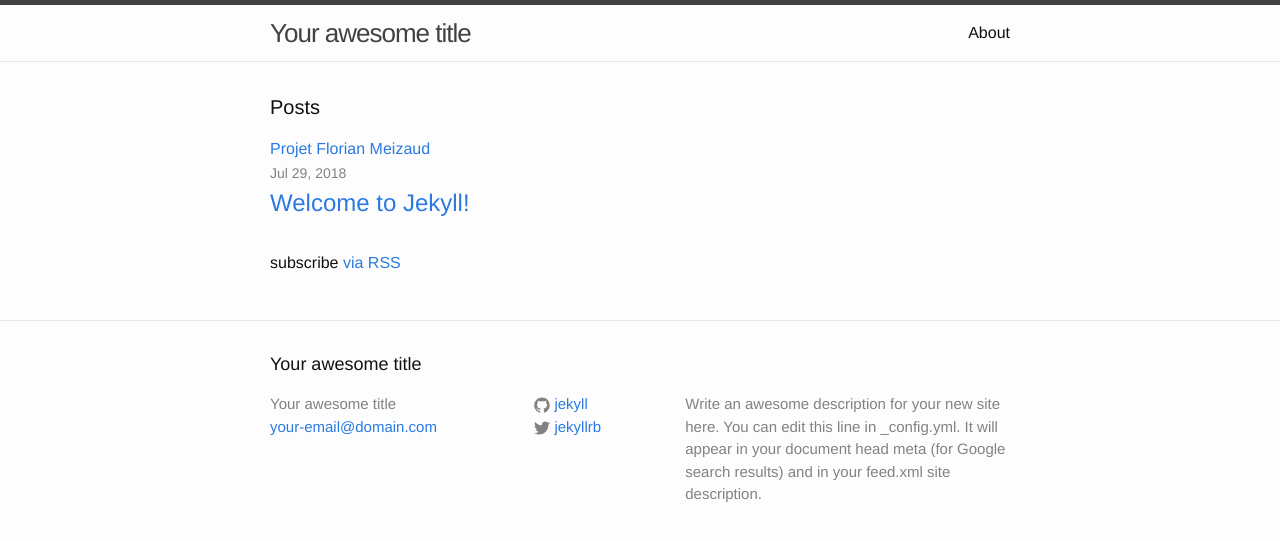
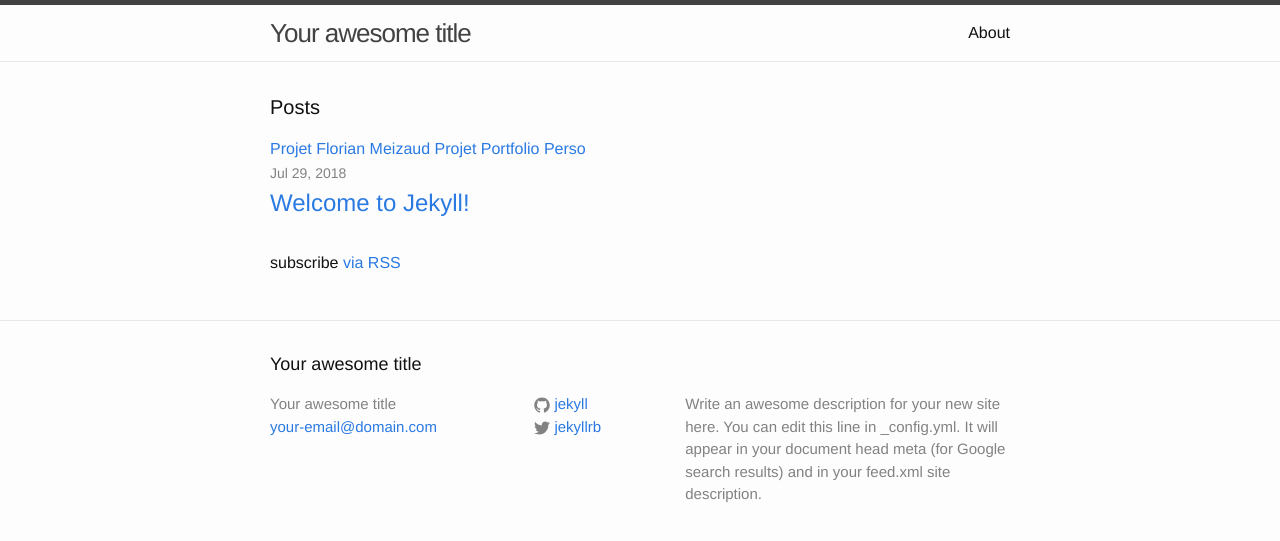
Before and after one commit to Jolivelo/Joliveli.github.io, a Jekyll site: the page built from index.html, in a window 1280 px wide. Shown: the top 541 px of the page. Built offline with Jekyll 4.4.1, drawn with Linux system fonts in a browser that asks for light colours.

Commit message:
Actualisation liens projets

```diff
--- a/index.html
+++ b/index.html
@@ -5,7 +5,8 @@ layout: default
 <div class="home">
 
   <h1 class="page-heading">Posts</h1>
-  <a href="./FlorianMeizaud/index.html">Projet Florian Meizaud</a>
+  <a href="./Portfolio_Florian_Meizaud/index.html">Projet Florian Meizaud</a>
+  <a href="./Portfolio_Jolivelo/index.html">Projet Portfolio Perso</a>
   <ul class="post-list">
     {% for post in site.posts %}
       <li>
```
